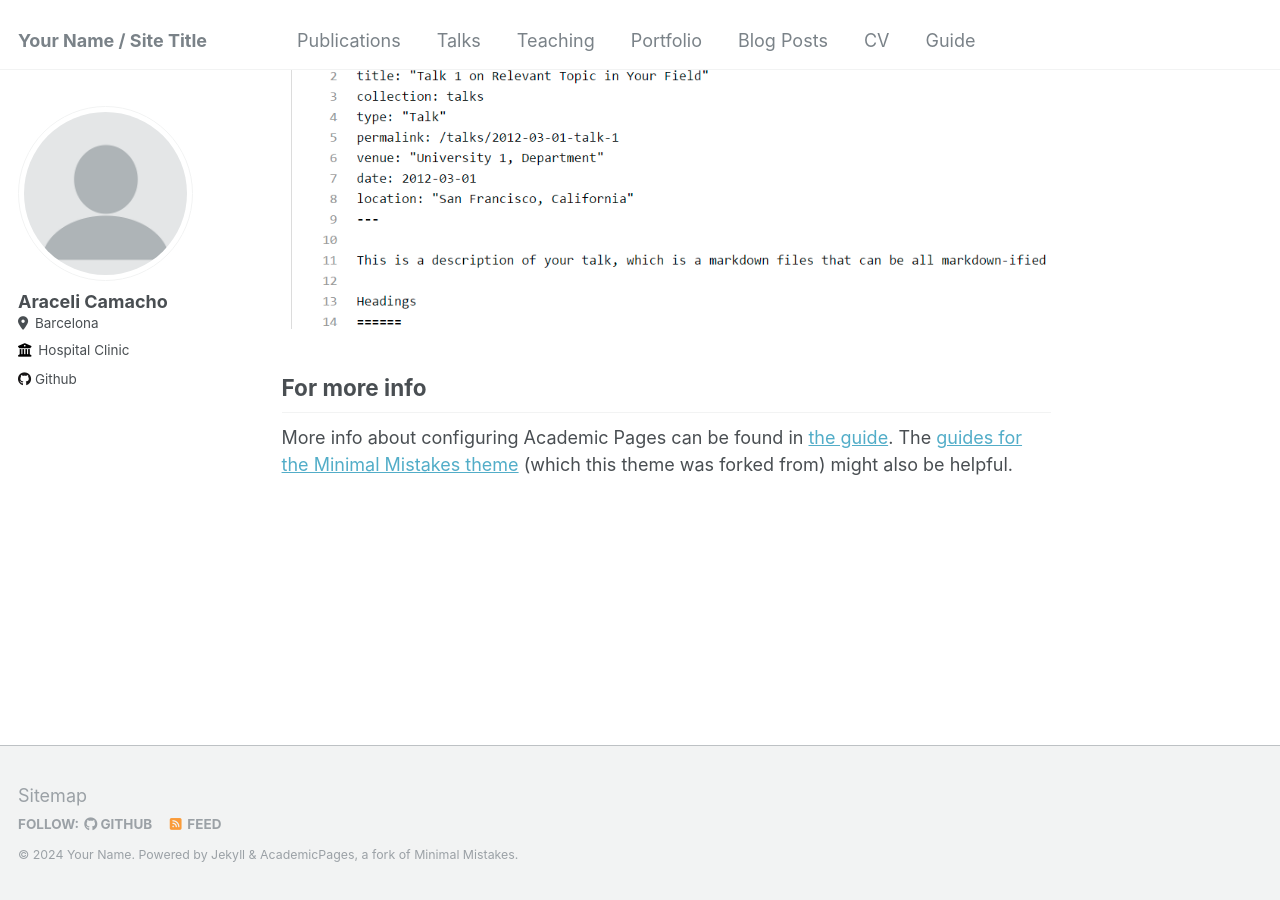
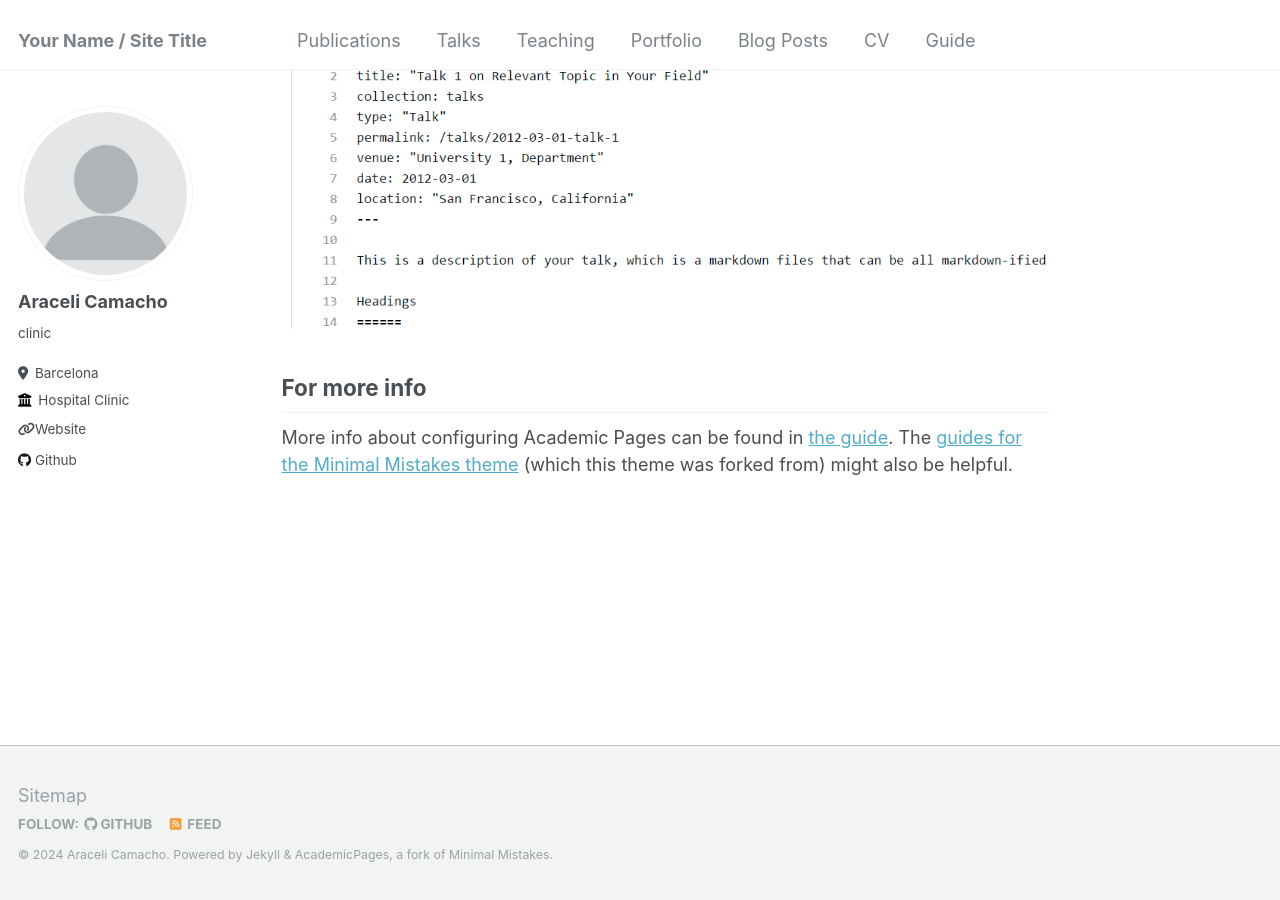
Before and after one commit to AraceliCamacho/AraceliCamacho.github.io, a Jekyll site: the page built from _pages/about.md, in a window 1280 px wide and 900 px high, scrolled down 2660 px. Built offline with Jekyll 4.4.1, drawn with Linux system fonts in a browser that asks for light colours.

Commit message:
Update _config.yml

```diff
--- a/_config.yml
+++ b/_config.yml
@@ -10,11 +10,11 @@
 locale                   : "en-US"
 title                    : "Your Name / Site Title"
 title_separator          : "-"
-name                     : &name "Your Name"
+name                     : &name "Araceli Camacho"
 description              : &description "personal description"
-url                      : https://academicpages.github.io # the base hostname & protocol for your site e.g. "https://mmistakes.github.io"
+url                      : https://aracelicamacho.github.io # the base hostname & protocol for your site e.g. "https://mmistakes.github.io"
 baseurl                  : "" # the subpath of your site, e.g. "/blog"
-repository               : "academicpages/academicpages.github.io"
+repository               : "aracelicamacho/aracelicamacho.github.io"
 
 # Site Author - The following control what appear as part of the author content on the side bar.
 #               If a field is blank the icon and link will not appear, otherwise it will be shown.
@@ -24,10 +24,10 @@ author:
   avatar           : "profile.png"
   name             : "Araceli Camacho"
   pronouns         : # example: "she/her"
-  bio              : #"Short biography for the left-hand sidebar"
+  bio              : "clinic"
   location         : "Barcelona"
   employer         : "Hospital Clinic"
-  uri              : # URL
+  uri              :  atticum.com
   email            : # "none@example.org"
 
   # Academic websites
```
